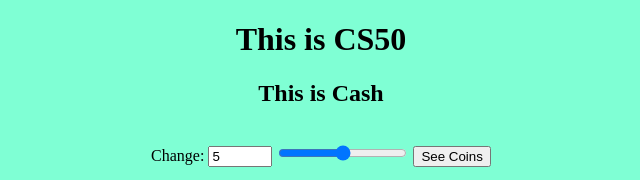
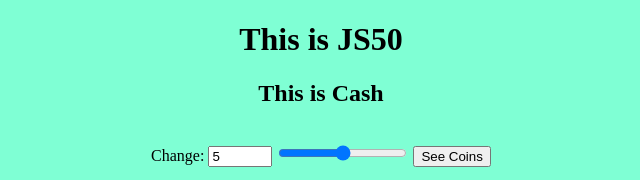
Before and after one commit to muzza0710/js50, a plain HTML site: page cash/cash.html in a window 1280 px wide. Shown: the full height of the page, 319-959 px from the left. Drawn offline with Linux system fonts and the light colour scheme.

Commit message:
Changed page headings to JS50
was previously CS50

```diff
--- a/cash/cash.html
+++ b/cash/cash.html
@@ -10,7 +10,7 @@
 </head>
 <body>
     <header>
-        <h1><a href="../index.html">This is CS50</a></h1>
+        <h1><a href="../index.html">This is JS50</a></h1>
     </header>
     <main>
         <h2>This is Cash</h2>
```
Also changed, not shown: index.html (+2 -2 lines), mario_js/mario.html (+1 -1 lines).
